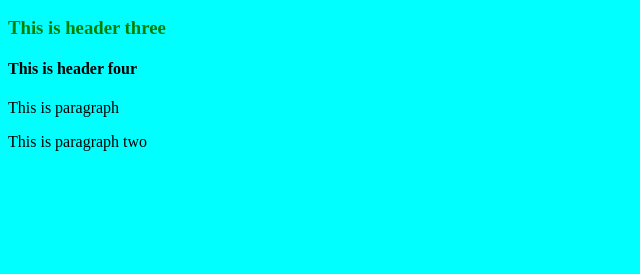
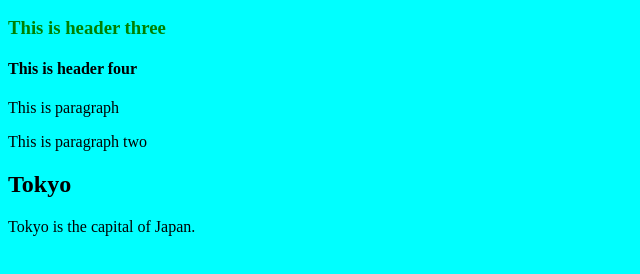
Before and after one commit to nayaksofia/myProjectBranching, a plain HTML site: page index.html in a window 1280 px wide. Shown: the part 110-384 px from the top of the page, without its empty margins (0-640 px from the left). Drawn offline with Linux system fonts and the light colour scheme.

Commit message:
M : Add div tag for city name

```diff
--- a/index.html
+++ b/index.html
@@ -27,5 +27,10 @@
         <p> This is paragraph </p>
         <p> This is paragraph two</p>
 
+        <div class="city">
+            <h2>Tokyo</h2>
+            <p>Tokyo is the capital of Japan.</p>
+        </div>
+
     </body>
 </html>
```
